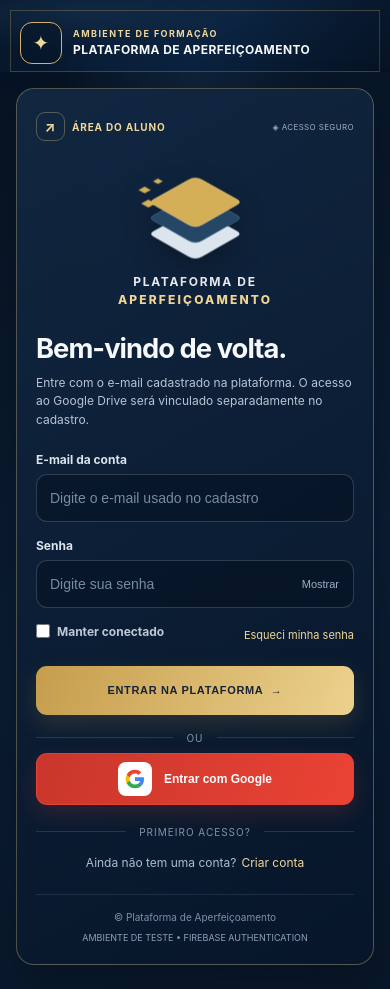
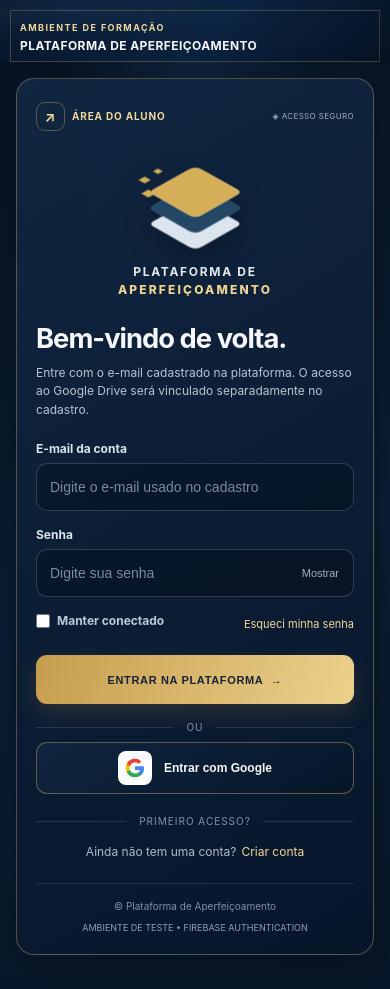
Before and after one commit to Adr14no/ACP-II-26, a plain HTML site: page index.html in a window 390 px wide. Drawn offline with Linux system fonts and the light colour scheme.

Commit message:
Simplifica cabeçalho mobile e restaura botão Google

```diff
--- a/index.mobile.css
+++ b/index.mobile.css
@@ -98,6 +98,20 @@
   .mobile-layer-mid{--dx:18px;--dy:0px;--rot:7deg;animation-delay:.02s}
   .mobile-layer-bottom{--dx:-12px;--dy:28px;--rot:-6deg;animation-delay:.14s}
   @keyframes mobileLogoAssemble{0%{opacity:0;transform:translate(var(--dx),var(--dy)) rotate(var(--rot)) scale(.86)}65%{opacity:1;transform:translate(0,0) rotate(0) scale(1.035)}100%{opacity:1;transform:translate(0,0) rotate(0) scale(1)}}
-  .platform-bypass{background:linear-gradient(110deg,#c9362b,#ea4335)!important;border-color:rgba(234,67,53,.78)!important;color:#fff!important;box-shadow:0 8px 22px rgba(234,67,53,.18)!important}
 }
 @media(prefers-reduced-motion:reduce){.mobile-layer{animation:none!important}}
+
+/* Ajustes solicitados após a avaliação visual do login mobile. */
+@media(max-width:600px){
+  .brand{gap:0!important;justify-content:flex-start!important}
+  .brand .crest{display:none!important}
+  .brand>div:last-child{width:100%!important}
+  .brand-kicker{margin-bottom:4px!important}
+  .platform-bypass{
+    background:linear-gradient(150deg,rgba(17,39,65,.92),rgba(7,22,41,.94))!important;
+    border:1px solid rgba(214,179,106,.42)!important;
+    color:#f7f8fb!important;
+    box-shadow:none!important;
+  }
+  .platform-bypass:hover{background:rgba(214,179,106,.09)!important;border-color:#d6b36a!important}
+}
```
